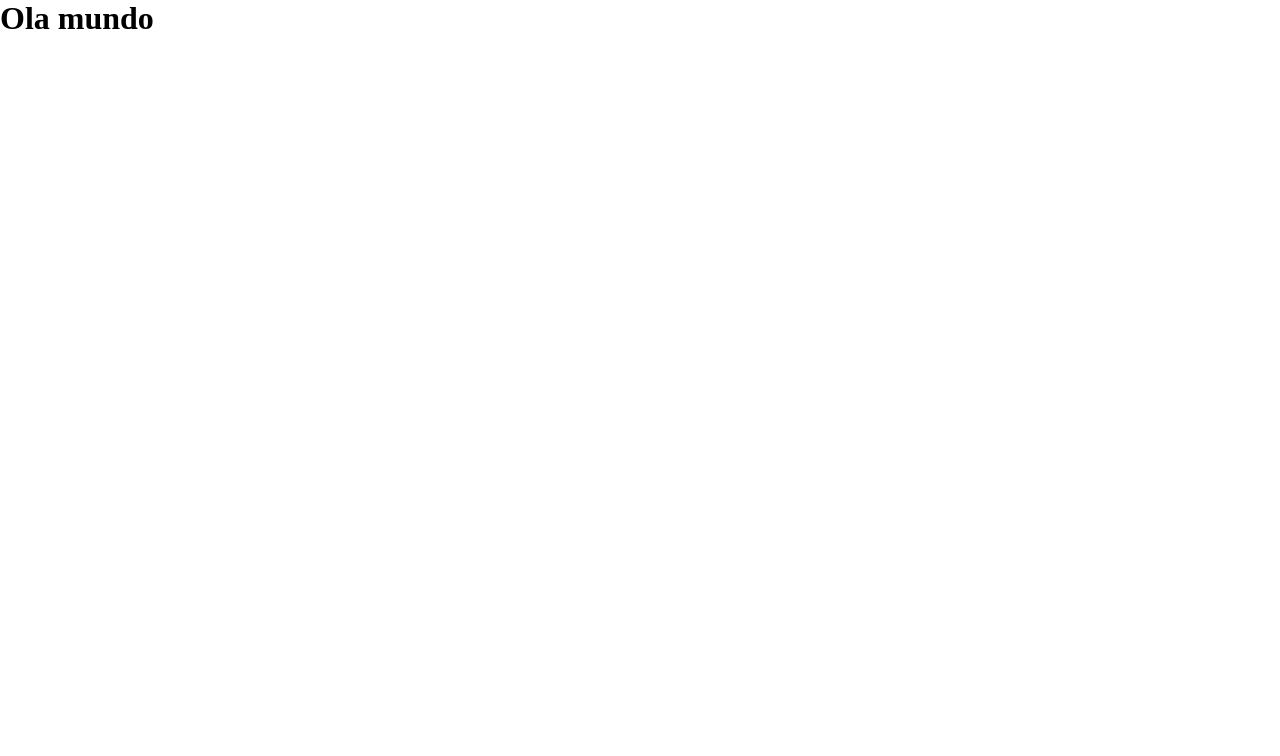
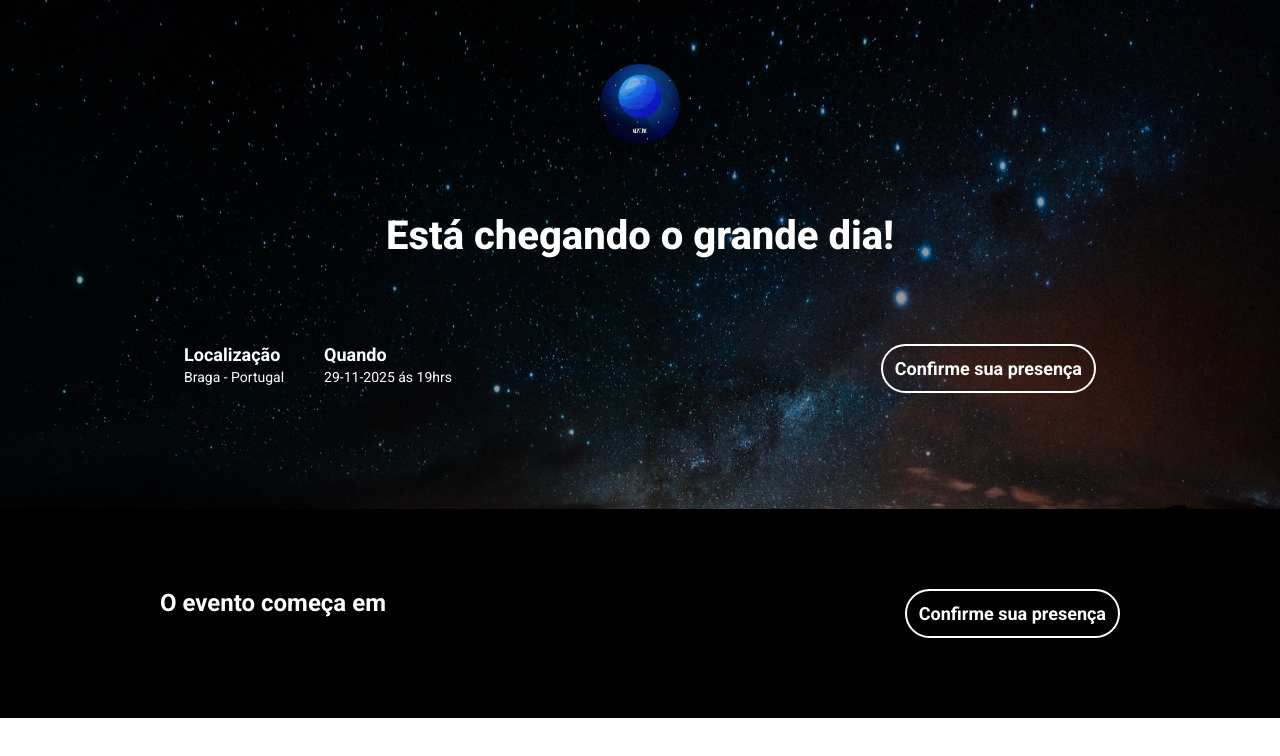
Before and after one commit to Holandapt/exercicio_parcel, a website built with Parcel: page src/index.html in a window 1280 px wide. Built offline with nearby package versions, Linux system fonts and the light colour scheme.

Commit message:
criando hero e section event

```diff
--- a/src/index.html
+++ b/src/index.html
@@ -4,10 +4,44 @@
     <meta charset="UTF-8">
     <meta name="viewport" content="width=device-width, initial-scale=1.0">
     <title>Exercicio_Parcel</title>
+    <link rel="preconnect" href="https://fonts.googleapis.com">
+    <link rel="preconnect" href="https://fonts.gstatic.com" crossorigin>
+    <link href="https://fonts.googleapis.com/css2?family=Roboto:ital,wght@0,100..900;1,100..900&display=swap" rel="stylesheet">
     <link rel="stylesheet" href="./styles/main.scss">
 </head>
 <body>
-    <h1>Ola mundo</h1>
+    <header class="hero">
+        <div class="container">
+            <img class="hero__logo" src="./imagens/logo.jpg" alt="Logo de Planeta">
+            <p class="hero__text">Está chegando o grande dia!</p>
+            <div class="info-bar">
+                <ul class="info-bar__infor">
+                    <li class="info-bar__infor__item">
+                        <b>Localização</b>
+                        Braga - Portugal
+                    </li>
+                    <li class="info-bar__infor__item">
+                        <b>Quando</b>
+                        29-11-2025 ás 19hrs
+                    </li>
+                </ul>
+                <a href="" class="button--primary">
+                    Confirme sua presença
+                </a>
+            </div>
+        </div>
+    </header>
+    <section class="event">
+        <div class="container">
+            <div class="event__details">
+                <h2 class="event__details__tittle">O evento começa em</h2>
+                <span id="contador"></span>
+            </div>
+            <a href="" class="button--primary">
+                Confirme sua presença
+            </a>
+        </div>
+    </section>
 
 <script src="./scripts/main.js"></script>
 </body>
--- /dev/null
+++ b/src/styles/_event.scss
@@ -0,0 +1,17 @@
+@use 'variables';
+
+.event {
+    padding: 80px 0;
+    background-color: #000;
+    color: #fff;
+
+    .container {
+        display: flex;
+        justify-content: space-between;
+
+    }
+
+    &__details {
+
+    }
+}
--- /dev/null
+++ b/src/styles/_hero.scss
@@ -0,0 +1,59 @@
+@use 'variables';
+
+.hero {
+    padding-top: 64px;
+    padding-bottom: 100px;
+    background-image: url(../imagens/fundofoguete.jpg);
+    background-repeat: no-repeat;
+    background-size: cover;
+    position: relative;
+
+    .container {
+        position: relative;
+    }
+
+    &::before {
+        position: absolute;
+        top: 0;
+        left: 0;
+        width: 100%;
+        height: 100%;
+        background-color: variables.$secondaryTextColor;
+        content: "";
+        opacity: 0.4;
+    }
+
+    &__logo {
+        margin: 0 auto;
+        height: 80px;
+        display: block;
+        border-radius: 100px;
+    }
+
+    &__text {
+        margin-top: 64px;
+        margin-bottom: 64px;
+        font-size: 40px;
+        line-height: 56px;
+        font-weight: 800;
+        text-align: center;
+        color: variables.$textColor;
+    }
+
+    @media (max-width:640px) {
+        .container {
+            padding: 40px 0;
+        }
+
+        &__logo {
+            height: 40px;
+        }
+
+        &__text {
+            font-size: 22px;
+            line-height: 24px;
+            margin: 24px 0;
+        }
+}
+
+}
--- /dev/null
+++ b/src/styles/_variables.scss
@@ -0,0 +1,2 @@
+$textColor: #fff;
+$secondaryTextColor: #000;
--- /dev/null
+++ b/src/styles/componentes/_buttons.scss
@@ -0,0 +1,25 @@
+@use '../variables';
+
+.button--primary {
+    padding: 12px;
+    font-size: 18px;
+    font-weight: bold;
+    text-decoration: none;
+    text-align: center;
+    white-space: nowrap;
+    color: variables.$textColor;
+    border: 2px solid #fff;
+    border-radius: 50px;
+
+    @media (max-width:640px) {
+
+        display: flex;
+        width: 100%;
+        justify-content: center;
+    }
+}
+
+.button--primary:hover {
+    background-color: #fff;
+    color: variables.$secondaryTextColor;
+}
--- /dev/null
+++ b/src/styles/componentes/_infos-bar.scss
@@ -0,0 +1,41 @@
+@use '../variables';
+
+.info-bar {
+    display: flex;
+    justify-content: space-between;
+    padding: 16px 24px;
+    color: variables.$textColor;
+
+
+    &__infor {
+        display: flex;
+        gap: 40px;
+        &__item {
+            font-size: 14px;
+
+            b {
+                font-size:18px;
+                display: block;
+                margin-bottom: 4px;
+            }
+        }
+    }
+
+    @media (max-width: 640px){
+        display: block;
+
+        &__infor {
+            display: block;
+
+            &__item {
+                margin-bottom: 24px;
+            }
+        }
+    }
+
+    @media (max-width:1024px) {
+        &__infos {
+            gap: 16px;
+        }
+    }
+}
--- a/src/styles/main.scss
+++ b/src/styles/main.scss
@@ -1,8 +1,15 @@
+@use 'event';
+@use 'hero';
+@use 'variables';
+@use './componentes/infos-bar';
+@use './componentes/buttons';
+
 * {
     padding: 0;
     margin: 0;
     box-sizing: border-box;
     list-style: none;
+    font-family: Roboto, sans-serif;
 }
 
 .container {
```
Also changed, not shown: src/imagens/fundofoguete.jpg (added), src/imagens/logo.jpg (added).
